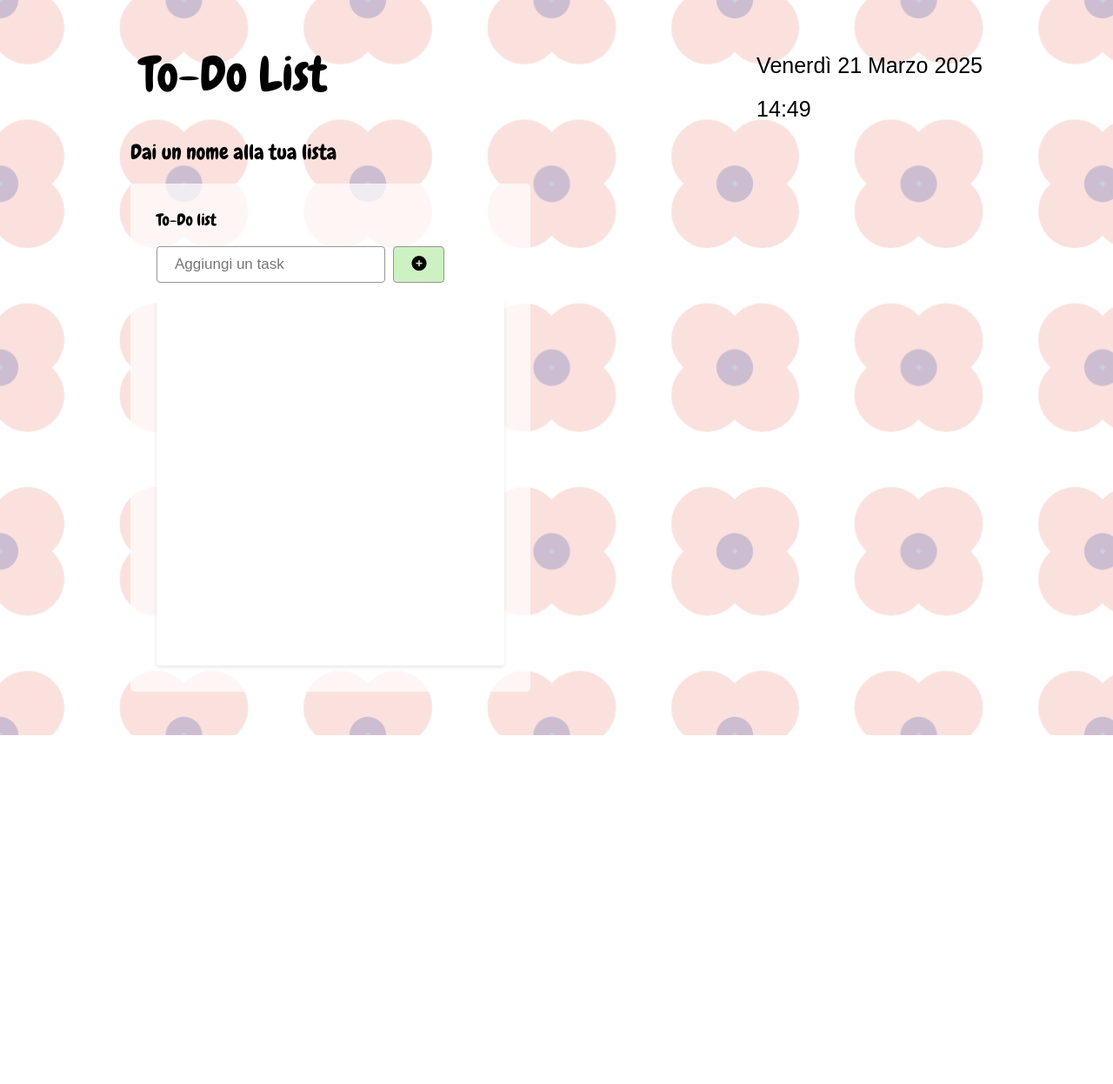
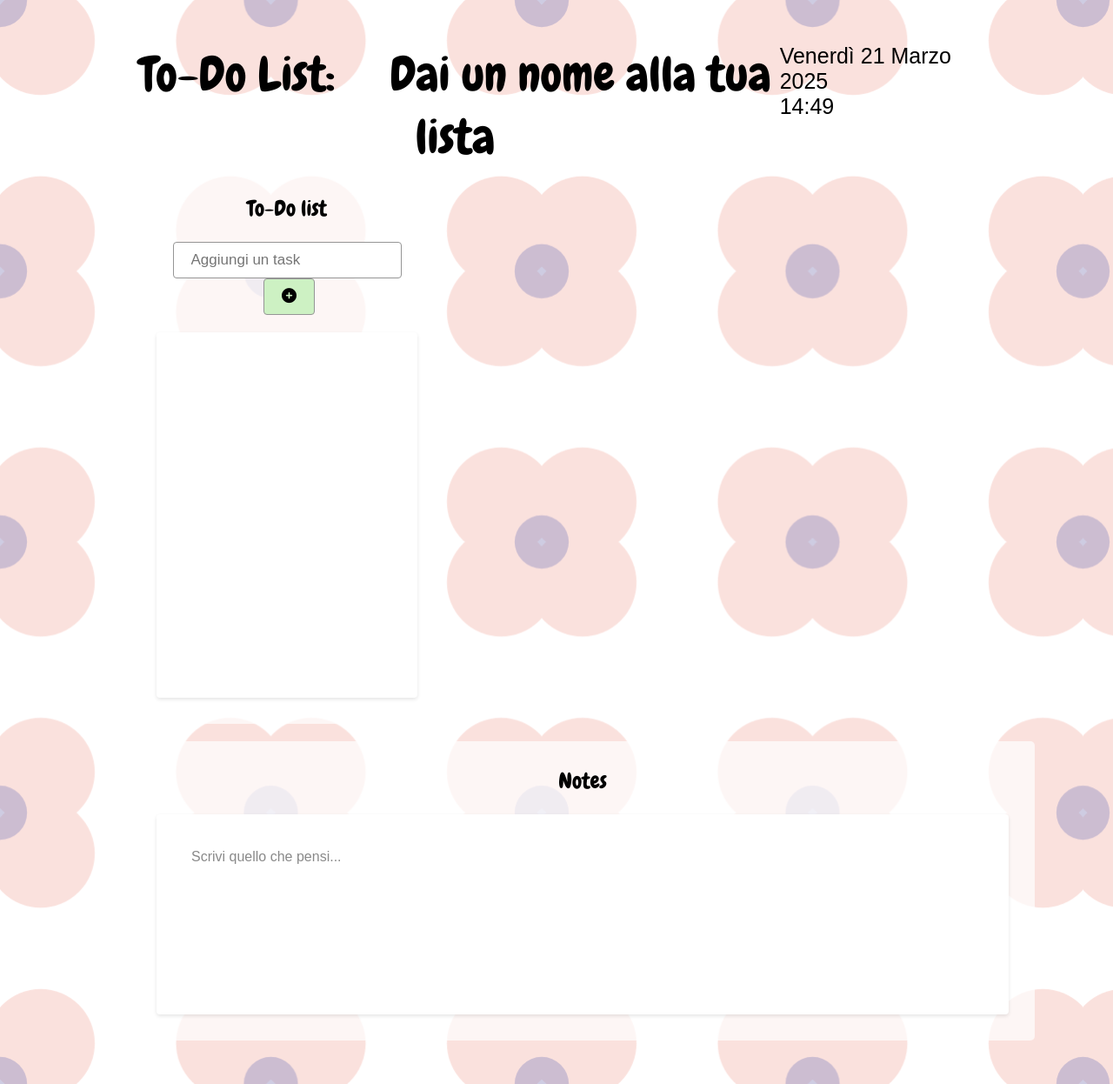
Before and after one commit to cdebadereau/to-do-list-app, a plain HTML site: page index.html in a window 1280 px wide. Shown: the whole page at 87% size. Before the commit the page ends 845 px from the top, so only its background shows below. Drawn offline with Linux system fonts and the light colour scheme.

Commit message:
Added an editable notes section

```diff
--- a/index.html
+++ b/index.html
@@ -20,20 +20,21 @@
   <body>
     <header>
       <div class="title">
-        <h1>To-Do List</h1>
-        <h2 contenteditable="true">Dai un nome alla tua lista</h2>
+        <h1>
+          To-Do List:
+          <span class="editable-title" contenteditable="true"
+            >Dai un nome alla tua lista</span
+          >
+        </h1>
       </div>
       <div class="time">
-        <p>
-          Venerdì 21 Marzo 2025<br />
-          14:49
-        </p>
+        <p></p>
       </div>
     </header>
 
     <main>
       <div class="to-do-list">
-        <h3>To-Do list</h3>
+        <h2>To-Do list</h2>
         <div class="container">
           <div class="add-task">
             <input
@@ -51,6 +52,12 @@
           </div>
         </div>
       </div>
+      <div class="notes">
+        <h2>Notes</h2>
+        <div class="text-notes" contenteditable="true">
+          Scrivi quello che pensi...
+        </div>
+      </div>
     </main>
 
     <script src="app.js"></script>
--- a/style.css
+++ b/style.css
@@ -12,10 +12,14 @@ h3 {
   font-style: normal;
 }
 
-h1 {
+header h1 {
   font-size: 55px;
   text-align: center;
-  margin-top: 0;
+  margin: 0;
+}
+
+header .editable-title {
+  margin-left: 50px;
 }
 
 header {
@@ -26,18 +30,23 @@ header {
 header .time p {
   font-size: 25px;
   margin-top: 0;
-  line-height: 2em;
 }
 
 main .to-do-list {
   background: rgba(255, 255, 255, 0.709);
   padding: 30px;
   border-radius: 5px;
-  width: 400px;
+  width: 300px;
 }
 
-main h3 {
+main h2 {
   margin-top: 0;
+  text-align: center;
+  font-size: 25px;
+}
+
+main .add-task {
+  text-align: center;
 }
 
 .task-input {
@@ -71,7 +80,6 @@ main h3 {
   padding: 6px;
   border-radius: 4px;
   cursor: pointer;
-
   font-size: 15px;
 }
 
@@ -95,5 +103,23 @@ ul li {
   display: flex;
   justify-content: space-between;
   align-items: center;
-  width: 80%;
+  width: 88%;
 }
+
+main .notes {
+  background: rgba(255, 255, 255, 0.709);
+  padding: 30px;
+  border-radius: 5px;
+  width: 100%;
+  margin-top: 20px;
+}
+
+main .text-notes {
+  background: #fff;
+  border-radius: 4px;
+  box-shadow: 0 2px 4px rgba(0, 0, 0, 0.1);
+  padding: 40px;
+  margin-top: 20px;
+  height: 150px;
+  color: rgba(0, 0, 0, 0.461);
+}
```
